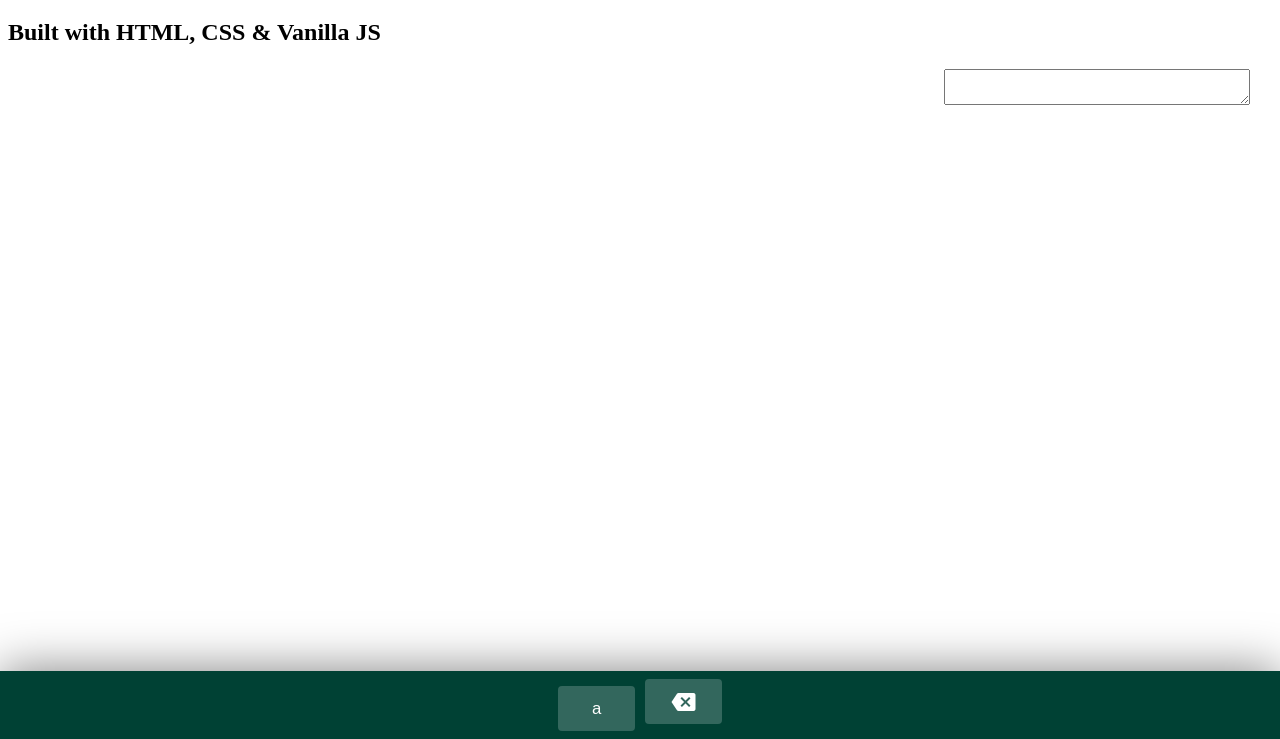
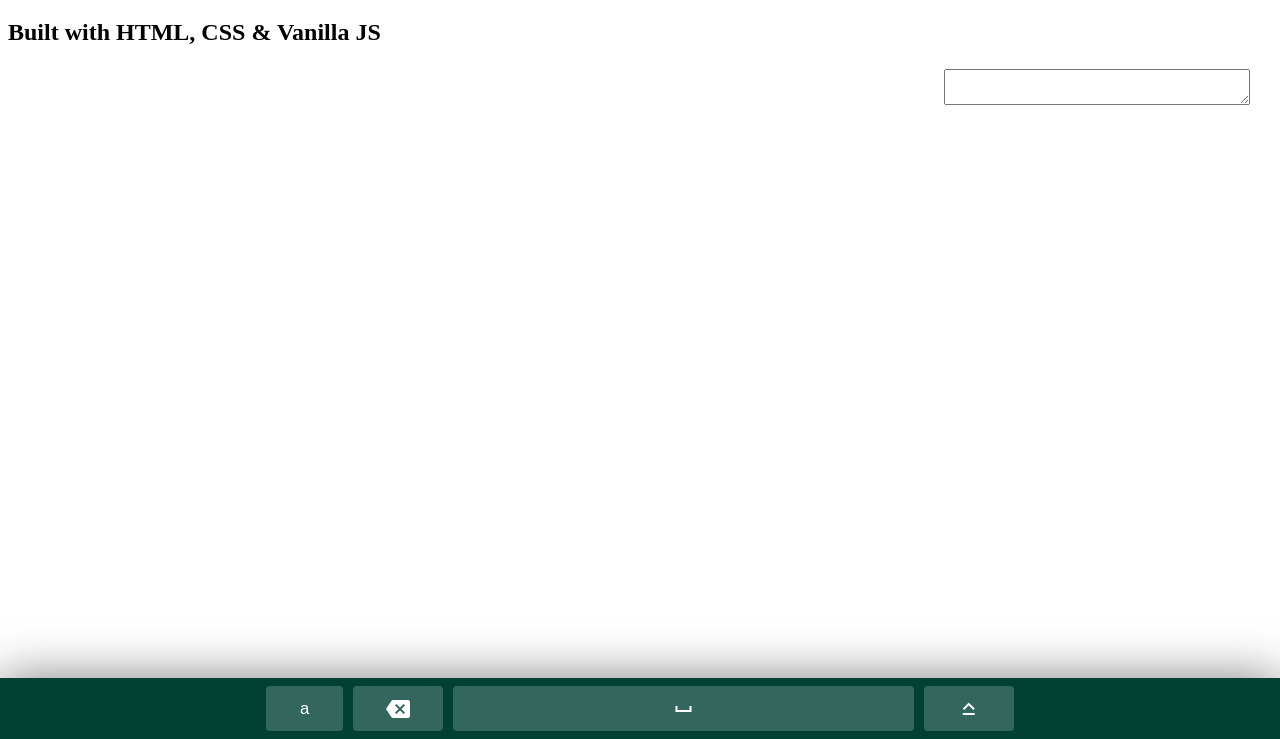
Before and after one commit to adrszl/vanilla-js-virtual-keyboard-app, a plain HTML site: page index.html in a window 1280 px wide. Shown: the part 61-800 px from the top of the page. Drawn offline with Linux system fonts and the light colour scheme.

Commit message:
link fix & new buttons added & new classes added along with styles for them

```diff
--- a/index.html
+++ b/index.html
@@ -5,8 +5,8 @@
     <meta name="viewport" content="width=device-width, initial-scale=1.0">
     <meta charset="UTF-8">
     <link rel="shortcut icon" href="/assets/favicon.ico">
-    <link rel="stylesheet" href="/assets/styles.css">
-    <link rel="stylesheet" href="/keyboard/keyboard.css">
+    <!-- <link rel="stylesheet" href="./assets/styles.css"> -->
+    <link rel="stylesheet" href="./keyboard/keyboard.css">
     <link href="https://fonts.googleapis.com/icon?family=Material+Icons" rel="stylesheet">
   </head>
   <body>
@@ -18,8 +18,14 @@
     <div class="keyboard">
       <div class="keyboard__keys">
         <button type="button" class="keyboard__key">a</button>
-        <button type="button" class="keyboard__key">
+        <button type="button" class="keyboard__key keyboard__key--wide">
           <i class="material-icons">backspace</i>
+        </button>
+        <button type="button" class="keyboard__key keyboard__key--extra-wide">
+          <i class="material-icons">space_bar</i>
+        </button>
+        <button type="button" class="keyboard__key keyboard__key--wide keyboard__key--activatable">
+          <i class="material-icons">keyboard_capslock</i>
         </button>
       </div>
     </div>
--- a/keyboard/keyboard.css
+++ b/keyboard/keyboard.css
@@ -33,4 +33,21 @@
   display: inline-flex;
   align-items: center;
   justify-content: center;
+  vertical-align: top;
+  padding: 0;
+  -webkit-tap-highlight-color: transparent;
+  position: relative;
 }
+
+.keyboard__key:active {
+  background: rgba(255, 255, 255, 0.12);
+}
+
+.keyboard__key--wide {
+  width: 12%;
+}
+
+.keyboard__key--extra-wide {
+  width: 36%;
+  max-width: 500px;
+}
```
